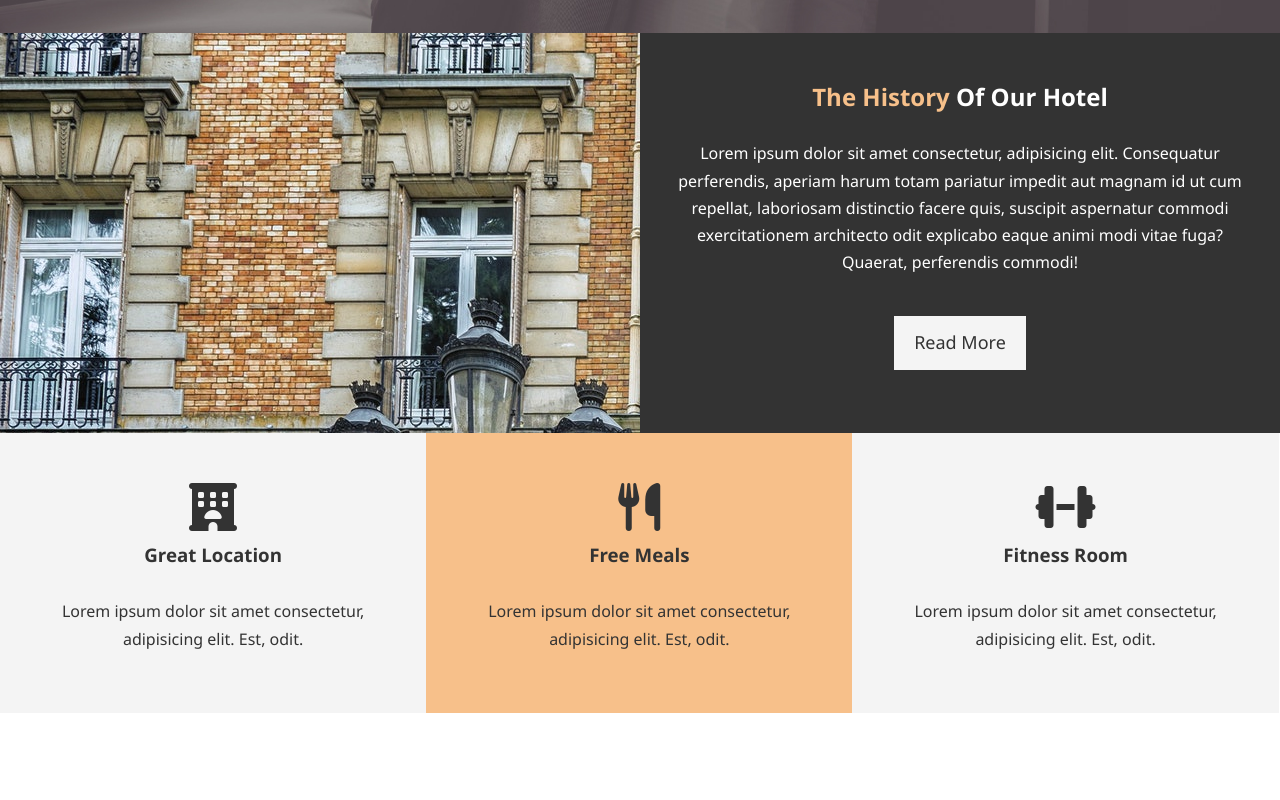
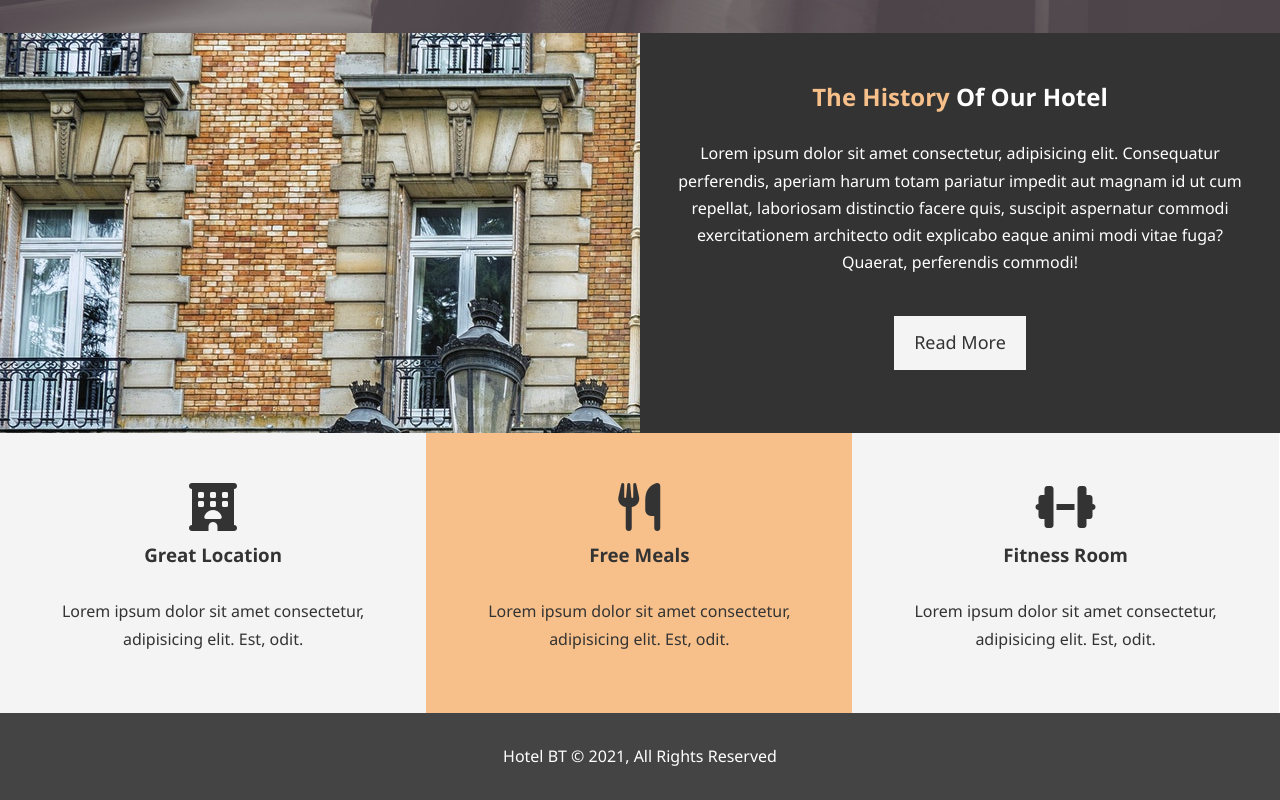
Before and after one commit to ramzi-omari/HotelSimplehtml-css, a plain HTML site: page index.html in a window 1280 px wide. Shown: the part 634-1434 px from the top of the page. Before the commit the page ends 1347 px from the top, so only its background shows below. Drawn offline with Linux system fonts and the light colour scheme.

Commit message:
footer & HomePage done

```diff
--- a/css/style.css
+++ b/css/style.css
@@ -72,6 +72,10 @@ p {
 .bg-primary {
   background: #f7c08a;
   color: #333;
+}
+
+.clr {
+  clear: both;
 }
 
 /* Navbar */
@@ -168,5 +172,11 @@ p {
   margin-bottom: 10px;
 }
 
-#features {
+/* footer */
+
+#main-footer {
+  text-align: center;
+  background: #444;
+  color: #fff;
+  padding: 20px;
 }
--- a/index.html
+++ b/index.html
@@ -62,6 +62,10 @@
             <p>Lorem ipsum dolor sit amet consectetur, adipisicing elit. Est, odit.</p>
         </div>
     </section>
+    <div class="clr"></div>
+    <footer id="main-footer">
+        <p>Hotel BT &copy; 2021, All Rights Reserved</p>
+    </footer>
 
 </body>
 </html>
```
